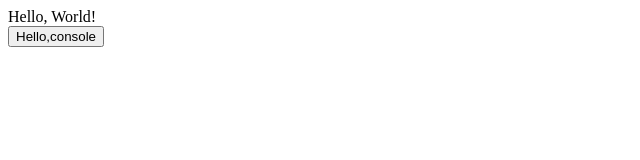
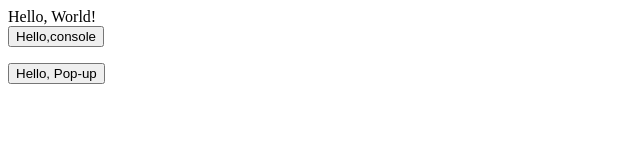
Before and after one commit to T-alabi/hello-world, a plain HTML site: page index.html in a window 1280 px wide. Shown: the whole page, without its empty margins (0-640 px from the left). Drawn offline with Linux system fonts and the light colour scheme.

Commit message:
alert button and extra text added

```diff
--- a/index.html
+++ b/index.html
@@ -9,5 +9,7 @@
       Hello, World! <br/>
       <button onclick="sayHello()">Hello,console</button>
       <p id="hello"></p>
+      <button onclick="helloPopup()">Hello, Pop-up</button>
+      <p id="popup"></p>
 </body>
 </html>
--- a/javastyles.js
+++ b/javastyles.js
@@ -1,5 +1,11 @@
 function sayHello() {
   var p = document.getElementById("hello");
   p.innerHTML = "Hello,World!";
+}
+ function helloPopup() {
+   var p =document.getElementById("popup");
+   p.innerHTML = alert("hello, world!");
+   p.innerHTML = "Hello,World! (again)";
 
-}
+
+ }
```
